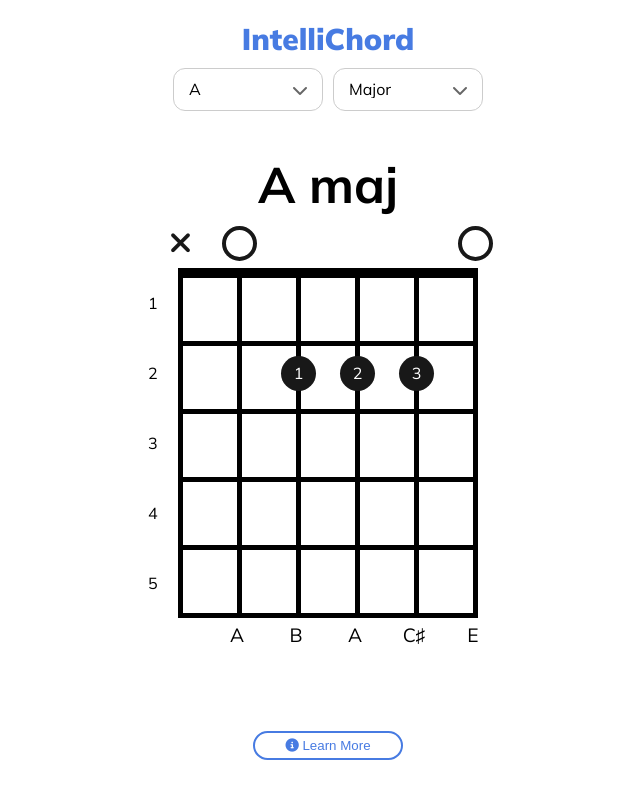
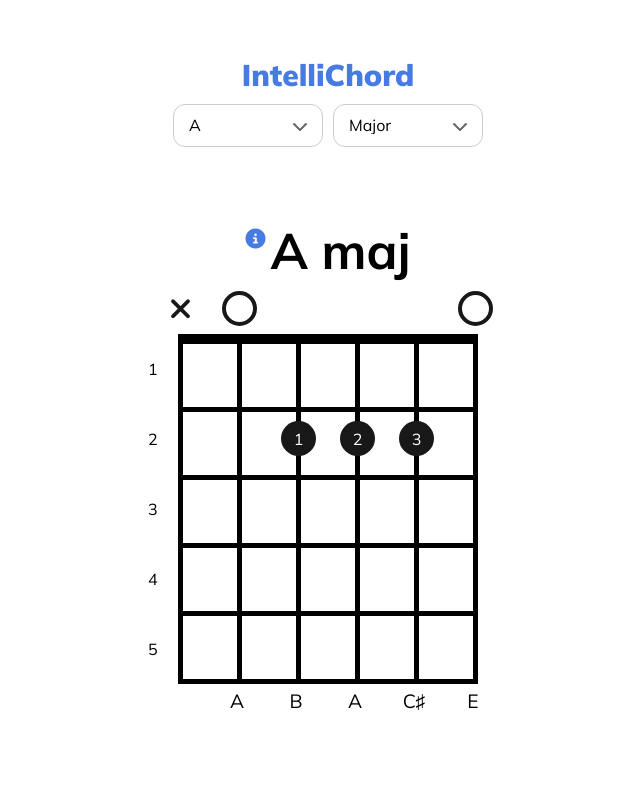
Before and after one commit to jhanzelka/jhanzelka.github.io, a plain HTML site: page intelliChord/index.html in a window 1280 px wide. Shown: the whole page, without its empty margins (312-952 px from the left). Drawn offline with Linux system fonts and the light colour scheme.

Commit message:
update info button location

```diff
--- a/intelliChord/index.html
+++ b/intelliChord/index.html
@@ -41,6 +41,7 @@
       <div class="guitar-container">
         <div class="guitar">
           <div class="chord-name">
+            <i class="fa-solid fa-circle-info close-btn"></i>
             <h1>D</h1>
           </div>
           <div class="nut-container">
@@ -160,13 +161,13 @@
         <p class="string-note"></p>
         <p class="string-note"></p>
       </div>
-      <div class="user-notes">
+      <!-- <div class="user-notes">
         <div></div>
         <button class="info-btn">
           <i class="fa-solid fa-circle-info close-btn"></i>
           Learn More
         </button>
-      </div>
+      </div> -->
     </div>
 
     <script type="module" src="script.js"></script>
--- a/intelliChord/script.js
+++ b/intelliChord/script.js
@@ -10,6 +10,7 @@ const chord_noteEl = document.getElementById("chord-note");
 const chord_typeEl = document.getElementById("chord-type");
 const fret_numbers = document.querySelector(".fret-numbers");
 const scroll_wrapper = document.querySelector(".scroll-wrapper");
+const info_icon = document.querySelector(".chord-name i");
 
 // initialize ui
 createChord(chords["A_Major"]);
@@ -33,7 +34,11 @@ chord_noteEl.addEventListener("change", () => {
 });
 
 // event listener for learn more
-info_btn.addEventListener("click", () => {
+// info_btn.addEventListener("click", () => {
+//   info_container.classList.toggle("visible");
+// });
+
+info_icon.addEventListener("click", () => {
   info_container.classList.toggle("visible");
 });
 
--- a/intelliChord/style.css
+++ b/intelliChord/style.css
@@ -84,7 +84,7 @@ h2 {
   display: flex;
   flex-direction: column;
   align-items: center;
-  justify-content: space-between;
+  justify-content: space-evenly;
   position: relative;
   width: 100vw;
   height: 100vh;
@@ -96,7 +96,16 @@ h2 {
   height: 50px;
   align-items: center;
   justify-content: center;
-  margin: 10px 0 10px 0;
+  margin: 40px 0 10px 0;
+}
+
+.chord-name i {
+  color: rgb(71, 123, 226);
+  font-weight: 900;
+  font-size: 20px;
+  margin-right: 5px;
+  transform: translateY(-20px);
+  cursor: pointer;
 }
 
 .guitar-container {
```
